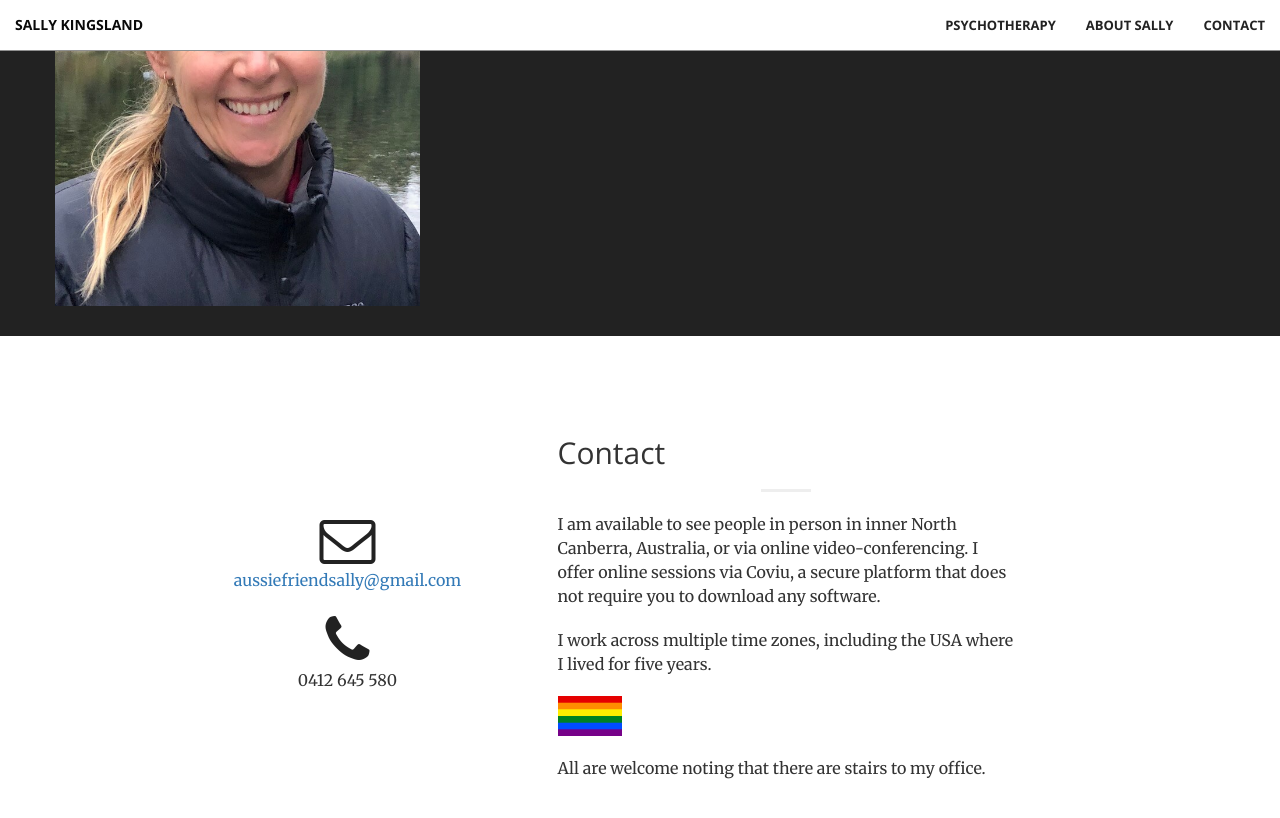
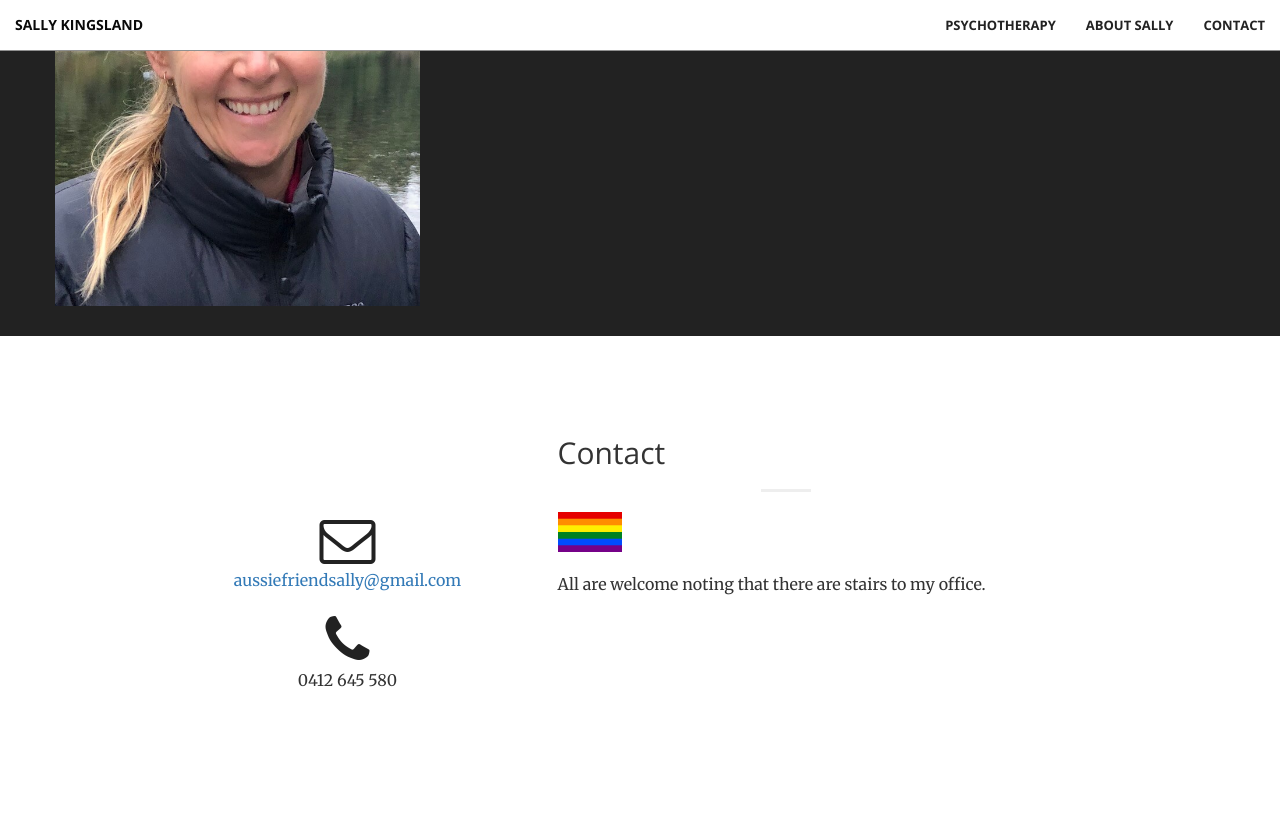
Before and after one commit to sallykingsland/sallykingsland.github.io, a Jekyll site: the page built from index.md, in a window 1280 px wide and 900 px high, scrolled down 2249 px. Shown: the top 818 px of the window. Built offline with Jekyll 4.4.1, drawn with Linux system fonts in a browser that asks for light colours; our own code applies the rules of GitHub Pages for plain Markdown files.

Commit message:
moving text from Contact to About

```diff
--- a/_includes/contact.html
+++ b/_includes/contact.html
@@ -16,8 +16,6 @@
 				<p>0412 645 580</p>
 			</div>
             <div class="col-md-5">
-                <p>I am available to see people in person in inner North Canberra, Australia, or via online video-conferencing. I offer online sessions via Coviu, a secure platform that does not require you to download any software.</p>
-                <p>I work across multiple time zones, including the USA where I lived for five years.</p>
 
                 <p><img src="img/rainbow_flag.png" alt="Rainbow flag" width="64" height="40"></p>
                 <p>All are welcome noting that there are stairs to my office.</p>
```
